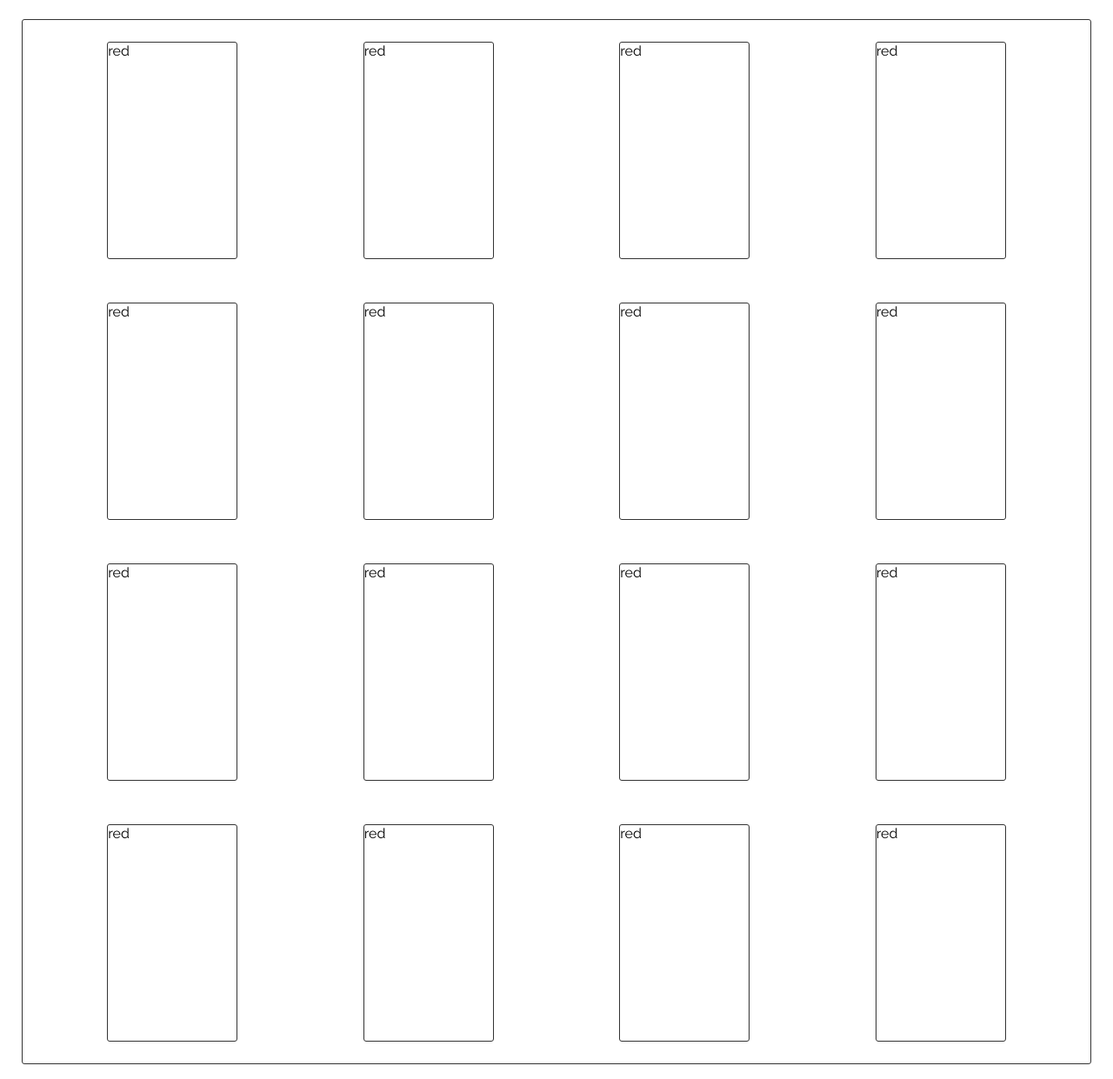
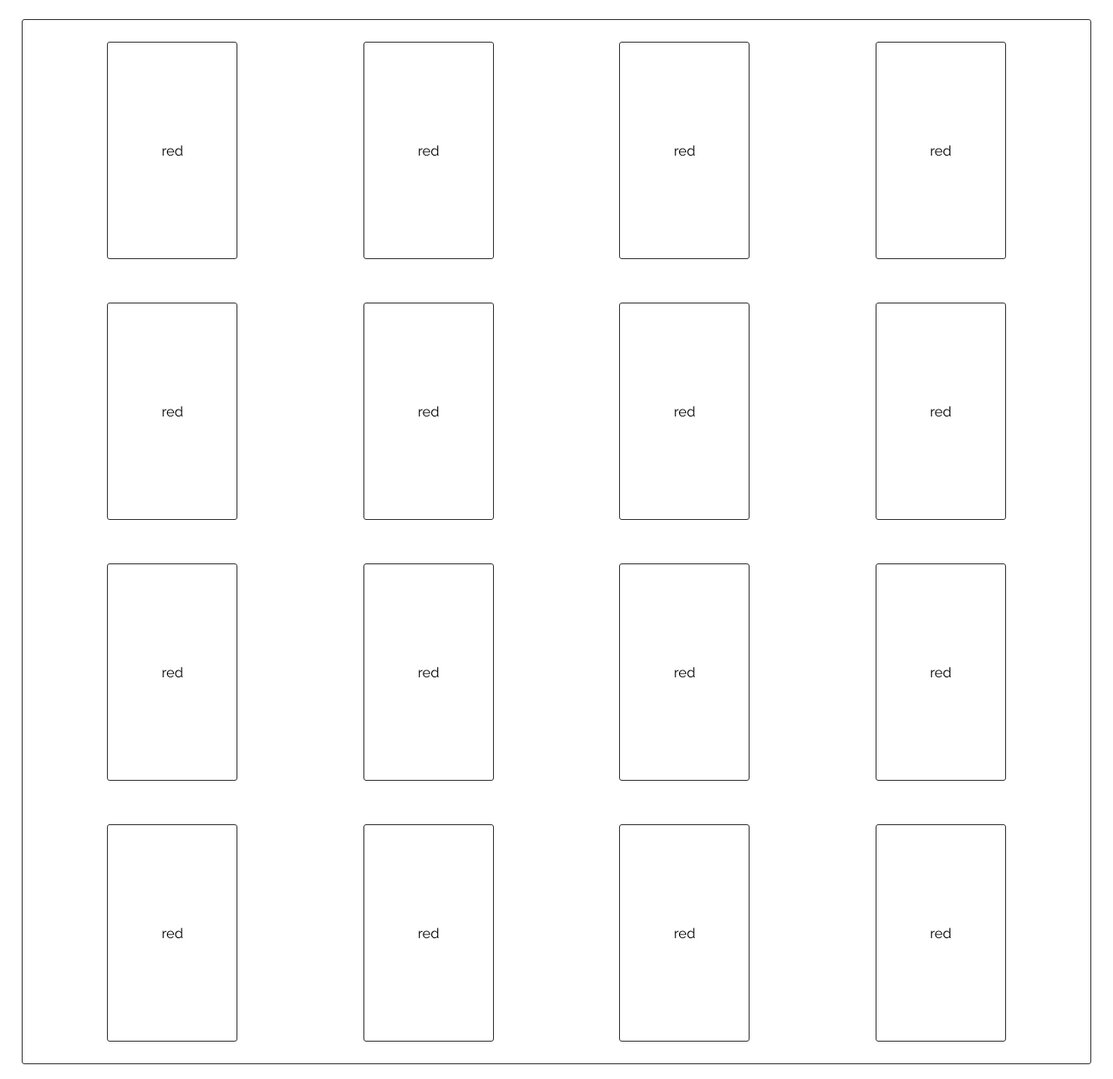
Before and after one commit to kowabunga/ga-project1-concentration-game, a plain HTML site: page index.html in a window 1280 px wide. Shown: the part 59-1300 px from the top of the page at 87% size. Drawn offline with Linux system fonts and the light colour scheme.

Commit message:
add class

```diff
--- a/css/styles.css
+++ b/css/styles.css
@@ -72,7 +72,7 @@ h1 {
 }
 
 .card>div::before {
-    content: 'red'
+    content: 'red';
 }
 
 .card:hover>div::after {
--- a/index.html
+++ b/index.html
@@ -27,52 +27,52 @@
     <div class="alert"></div>
     <main class="board">
         <div class="card">
-            <div></div>
+            <div class="flex flex-center flex-j-center"></div>
         </div>
         <div class="card">
-            <div></div>
+            <div class="flex flex-center flex-j-center"></div>
         </div>
         <div class="card">
-            <div></div>
+            <div class="flex flex-center flex-j-center"></div>
         </div>
         <div class="card">
-            <div></div>
+            <div class="flex flex-center flex-j-center"></div>
         </div>
         <div class="card">
-            <div></div>
+            <div class="flex flex-center flex-j-center"></div>
         </div>
         <div class="card">
-            <div></div>
+            <div class="flex flex-center flex-j-center"></div>
         </div>
         <div class="card">
-            <div></div>
+            <div class="flex flex-center flex-j-center"></div>
         </div>
         <div class="card">
-            <div></div>
+            <div class="flex flex-center flex-j-center"></div>
         </div>
         <div class="card">
-            <div></div>
+            <div class="flex flex-center flex-j-center"></div>
         </div>
         <div class="card">
-            <div></div>
+            <div class="flex flex-center flex-j-center"></div>
         </div>
         <div class="card">
-            <div></div>
+            <div class="flex flex-center flex-j-center"></div>
         </div>
         <div class="card">
-            <div></div>
+            <div class="flex flex-center flex-j-center"></div>
         </div>
         <div class="card">
-            <div></div>
+            <div class="flex flex-center flex-j-center"></div>
         </div>
         <div class="card">
-            <div></div>
+            <div class="flex flex-center flex-j-center"></div>
         </div>
         <div class="card">
-            <div></div>
+            <div class="flex flex-center flex-j-center"></div>
         </div>
         <div class="card">
-            <div></div>
+            <div class="flex flex-center flex-j-center"></div>
         </div>
     </main>
     <footer class="flex flex-center flex-j-center">
```
